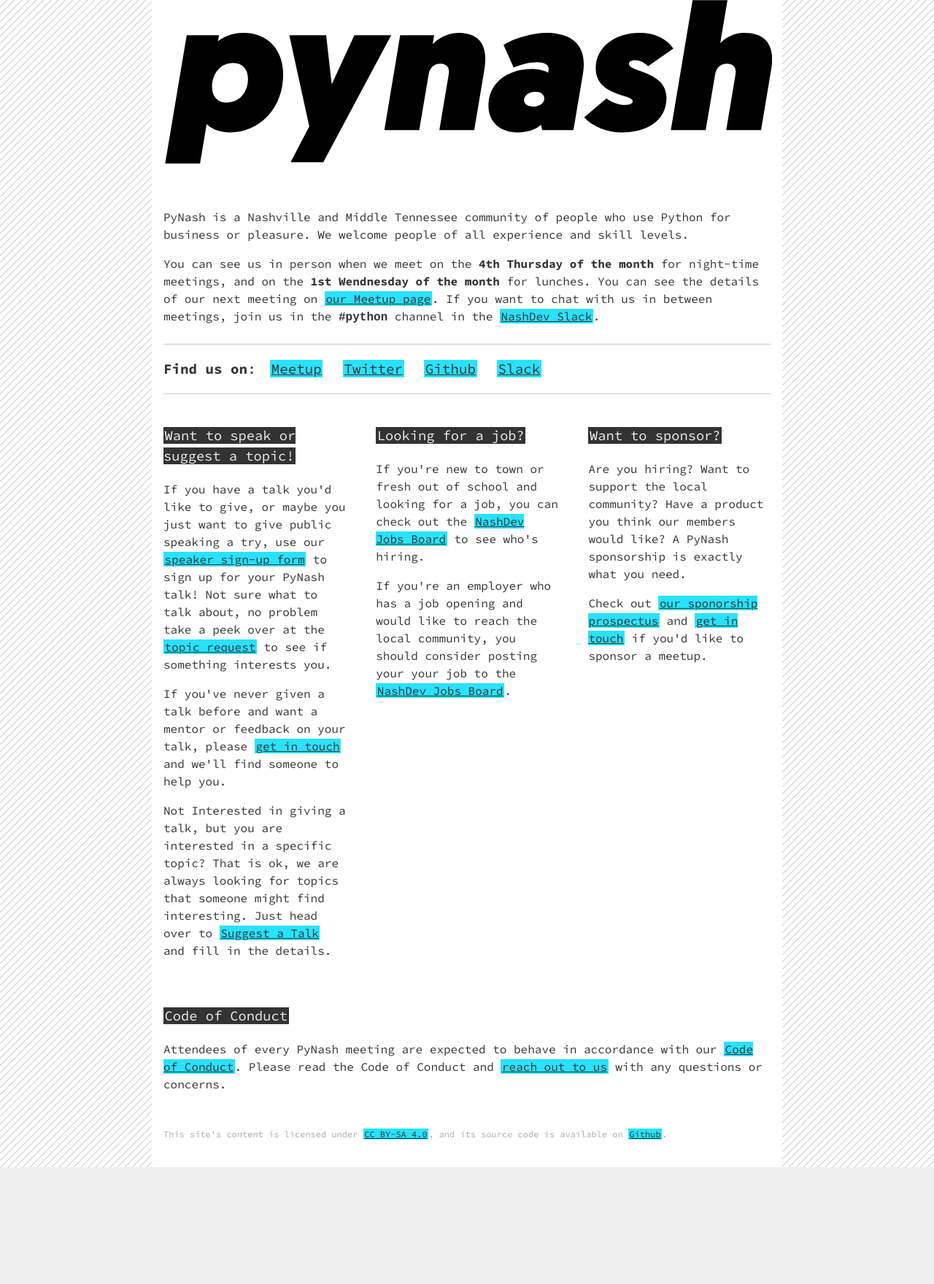
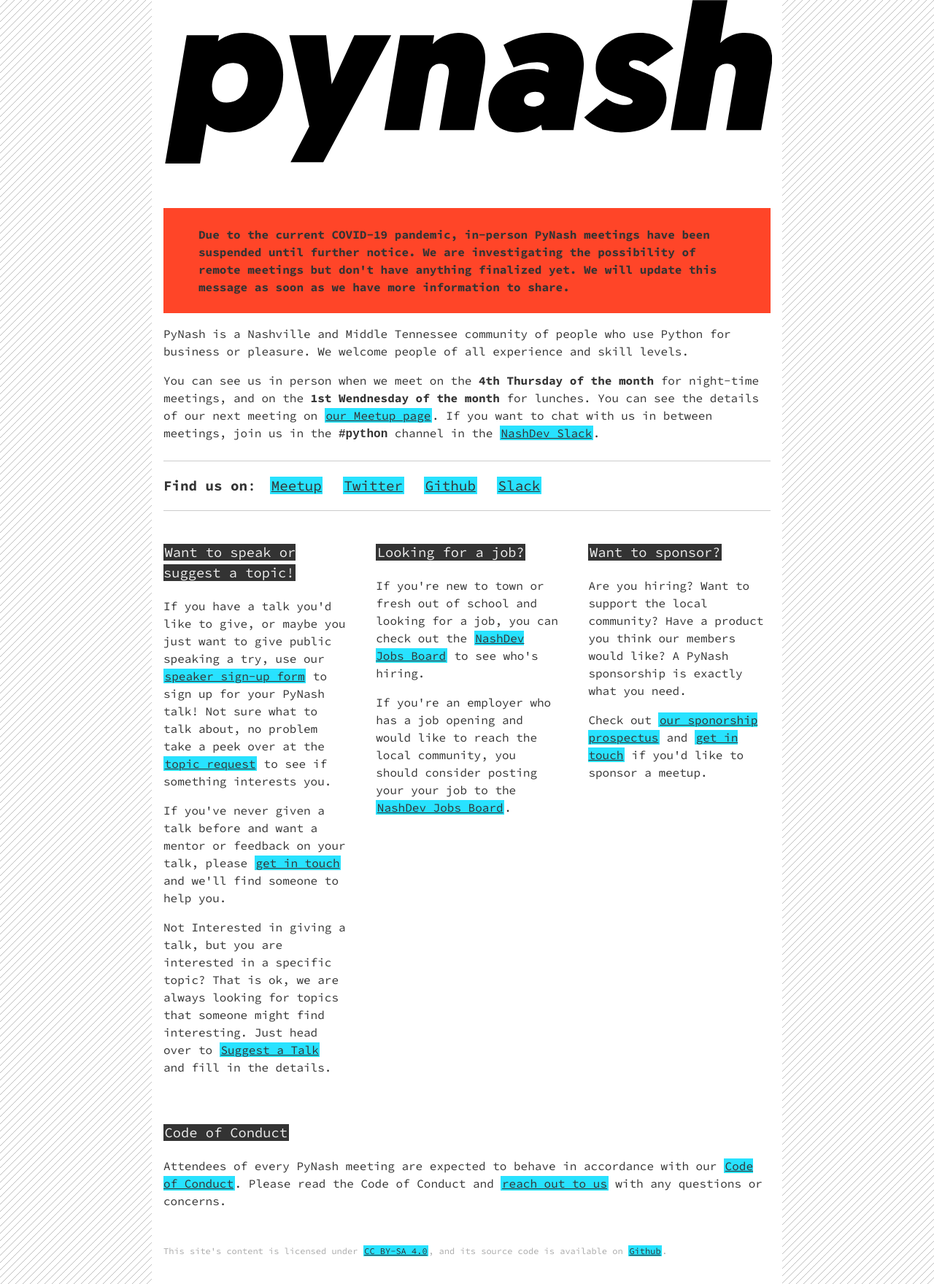
Before and after one commit to pynashorg/pynashorg.github.com, a Jekyll site: the page built from index.html, in a window 1280 px wide. Shown: the whole page at 73% size. Built offline with Jekyll 4.4.1, drawn with Linux system fonts in a browser that asks for light colours; before the commit the page ends 1599 px from its top, so only the background shows below that.

Commit message:
Add COVID-19 alert section

```diff
--- a/index.html
+++ b/index.html
@@ -3,6 +3,10 @@
 ---
 
   <div class="about">
+    <p class="alert">
+      Due to the current COVID-19 pandemic, in-person PyNash meetings have been suspended until further notice.
+      We are investigating the possibility of remote meetings but don't have anything finalized yet. We will update this message as soon as we have more information to share.
+    </p>
     <p>
       PyNash is a Nashville and Middle Tennessee community of people who use Python for business or pleasure.
       We welcome people of all experience and skill levels.
--- a/static/css/pynash.css
+++ b/static/css/pynash.css
@@ -19,6 +19,8 @@
 header a { background: none; }
 
 .container { background: #fff; margin: 0 auto; padding: 0 1rem; width: 65%; }
+
+.alert { background: #ff4528; font-weight: bold; padding: 1.5rem 3rem; }
 
 .connect { border: 1px solid #ccc; border-width: 1px 0; font-size: 1.2rem; margin: 1.5rem 0; }
 .connect ul { list-style-type: none; padding: 0; }
```
